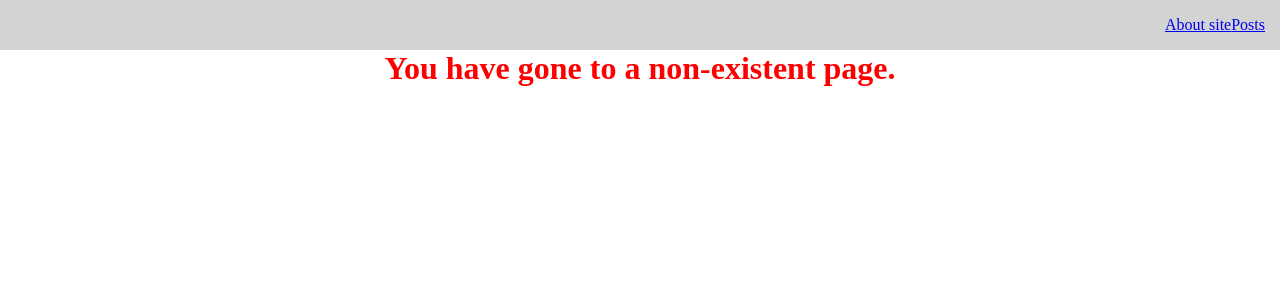
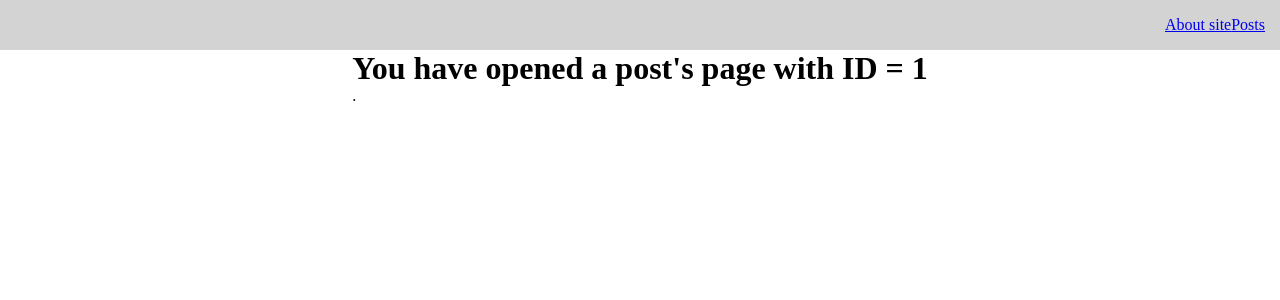
Before and after one commit to AzimReact/react_pet-project, a React (Create React App) app: page /posts/1 in a window 1280 px wide. Before the commit this address led to /error. Shown: the top 300 px of the page. Built offline with nearby package versions, Linux system fonts and the light colour scheme; no server answers.

Commit message:
with useParams + new request by id realize dynemic navigation

```diff
--- a/src/API/PostService.js
+++ b/src/API/PostService.js
@@ -10,4 +10,9 @@
         })
         return response;
     }
+
+    static async getById(id) {
+        const response = await axios.get(`https://jsonplaceholder.typicode.com/posts/${id}`)
+        return response;
+    }
 }
--- a/src/components/AppRouter.jsx
+++ b/src/components/AppRouter.jsx
@@ -3,15 +3,16 @@
 import About from "../pages/About";
 import Posts from "../pages/Posts";
 import Error from "../pages/Error";
+import PostIdPage from "../pages/PostIdPage";
 
 const AppRouter = () => {
     return (
         <Routes>
             <Route path='/about' element={<About />} />
             <Route path='/posts' element={<Posts />} />
+            <Route path='/posts/:id' element={<PostIdPage />} />
             <Route path='/error' element={<Error/>} />
             <Route path='*' element={<Navigate to="/error" replace />} />
-
         </Routes>
     );
 };
--- a/src/components/PostItem.jsx
+++ b/src/components/PostItem.jsx
@@ -1,7 +1,9 @@
 import React from 'react';
 import MyButton from "./UI/button/MyButton";
+import {useNavigate} from 'react-router-dom'
 
 const PostItem = (props) => {
+    const navigate = useNavigate()
     return (
         <div className="post">
             <div className="post__content">
@@ -9,6 +11,7 @@
                 <div>{props.post.body}</div>
             </div>
             <div className="post__btns">
+                <MyButton onClick={() => navigate(`/posts/${props.post.id}`)}>Open</MyButton>
                 <MyButton onClick={() => props.remove(props.post)}>Delete</MyButton>
             </div>
         </div>
--- /dev/null
+++ b/src/pages/PostIdPage.jsx
@@ -0,0 +1,26 @@
+import React, {useEffect, useState} from 'react';
+import {useParams} from "react-router-dom";
+import {useFetching} from "../hooks/useFetching";
+import PostService from "../API/PostService";
+import Loader from "../components/UI/Loader/Loader";
+
+const PostIdPage = () => {
+    const params = useParams()
+    const [post, setPost] = useState({})
+    const [fetchPostById, isLoading, error] = useFetching(async (id) => {
+        const response = await PostService.getById(id)
+        setPost(response.data)
+    })
+    useEffect(() => {
+        fetchPostById(params.id)
+    }, [])
+    return (
+        <div>
+            <h1>You have opened a post's page with ID = {params.id}</h1>
+            {isLoading ? <Loader /> : <div>{post.id}.  {post.title}</div>}
+
+        </div>
+    );
+};
+
+export default PostIdPage;
--- a/src/styles/App.css
+++ b/src/styles/App.css
@@ -23,6 +23,9 @@
     align-items: center;
 }
 
+.post__btns{
+    display: flex;
+}
 
 .post-enter {
     transform: translateX(-350px);
```
